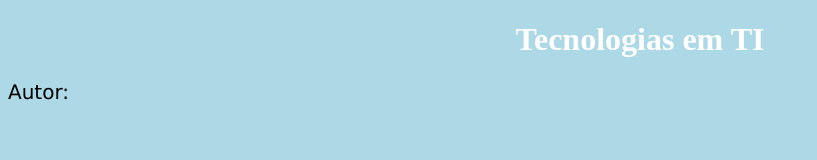
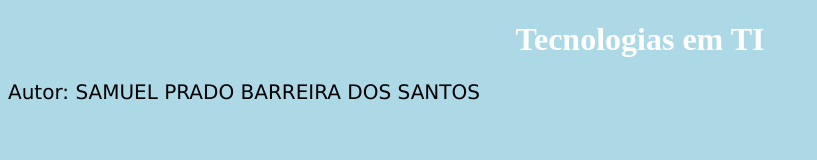
Before and after one commit to samuel-pbs/Tecnolgias-em-TI, a plain HTML site: page Index.html in a window 1280 px wide. Shown: the whole page, without its empty margins (0-817 px from the left). Drawn offline with Linux system fonts and the light colour scheme.

Commit message:
Update Index.html

```diff
--- a/Index.html
+++ b/Index.html
@@ -20,7 +20,7 @@
 	<body>
 
 		<h1>Tecnologias em TI</h1>
-		<p>Autor:</p>
+		<p>Autor: SAMUEL PRADO BARREIRA DOS SANTOS</p>
 
 	</body>
 </html>
```
